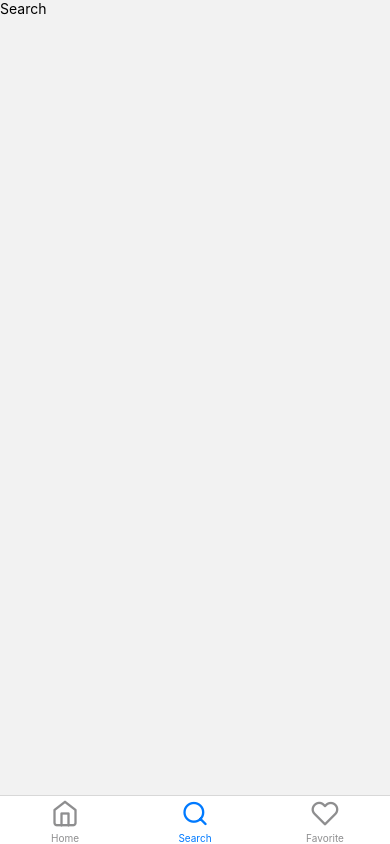
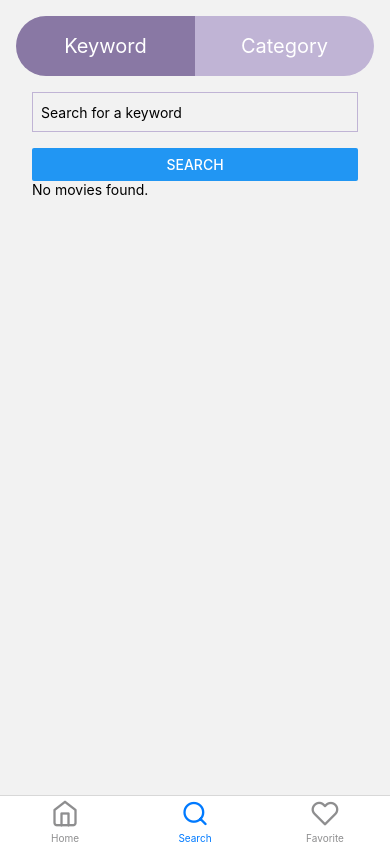
Before and after one commit to ikram1501/movieApp, a React Native app: screen /Search in a window 390 px wide. Built offline with nearby package versions, Linux system fonts and the light colour scheme; no server answers.

Commit message:
Menambahkan menu Searching

```diff
--- /dev/null
+++ b/src/components/search/CategorySearch.tsx
@@ -0,0 +1,13 @@
+// components/search/CategorySearch.tsx
+import React from 'react'
+import { View, Text } from 'react-native'
+
+const CategorySearch = (): JSX.Element => {
+  return (
+    <View>
+      <Text>Category</Text>
+    </View>
+  )
+}
+
+export default CategorySearch
--- /dev/null
+++ b/src/components/search/KeywordSearch.tsx
@@ -0,0 +1,103 @@
+// components/search/KeywordSearch.tsx
+import React, { useState } from 'react';
+import { View, TextInput, Button, StyleSheet, FlatList, Dimensions, Text } from 'react-native';
+import { API_ACCESS_TOKEN } from '@env';
+import MovieItem from '../movies/MovieItem';
+import type { Movie } from '../../types/app';
+
+const KeywordSearch = (): JSX.Element => {
+  const [keyword, setKeyword] = useState<string>('');
+  const [movies, setMovies] = useState<Movie[]>([]);
+
+  const handleSearch = async () => {
+    console.log('Submitted keyword:', keyword);
+
+    const options = {
+      method: 'GET',
+      headers: {
+        accept: 'application/json',
+        Authorization: `Bearer ${API_ACCESS_TOKEN}`,
+      },
+    };
+
+    try {
+      const response = await fetch(`https://api.themoviedb.org/3/search/movie?query=${encodeURIComponent(keyword)}&page=1`, options);
+      const data = await response.json();
+      console.log('Keyword data:', data);
+
+      // Filter and map movies with necessary details
+      const detailedMovies = data.results.map((movie: any) => {
+        if (movie.id && movie.poster_path && movie.title) {
+          return {
+            id: movie.id,
+            title: movie.title,
+            poster_path: movie.poster_path,
+            backdrop_path: movie.backdrop_path,
+            vote_average: movie.vote_average,
+          };
+        }
+        return null;
+      }).filter((movie: Movie | null) => movie !== null);
+
+      setMovies(detailedMovies as Movie[]);
+    } catch (error) {
+      console.error('Error fetching movie data:', error);
+    }
+  };
+
+  const numColumns = 3;
+  const screenWidth = Dimensions.get('window').width;
+  const itemWidth = (screenWidth - 90) / numColumns; // Adjust padding as necessary
+  const itemHeight = itemWidth * 1.4; // Adjust aspect ratio based on your MovieItem design
+
+  const renderItem = ({ item }: { item: Movie }) => (
+    <MovieItem
+      movie={item}
+      size={{ width: itemWidth, height: itemHeight }}
+      coverType="poster"
+    />
+  );
+
+  return (
+    <View style={styles.container}>
+      <TextInput
+        style={styles.input}
+        placeholder="Search for a keyword"
+        value={keyword}
+        onChangeText={setKeyword}
+        onSubmitEditing={handleSearch}
+      />
+      <Button title="Search" onPress={handleSearch} />
+      {movies.length === 0 ? (
+        <Text>No movies found.</Text>
+      ) : (
+        <FlatList
+          data={movies}
+          renderItem={renderItem}
+          keyExtractor={(item) => item.id.toString()}
+          numColumns={numColumns}
+          contentContainerStyle={styles.movieList}
+        />
+      )}
+    </View>
+  );
+};
+
+const styles = StyleSheet.create({
+  container: {
+    padding: 16,
+  },
+  input: {
+    height: 40,
+    borderColor: '#C0B4D5',
+    borderWidth: 1,
+    marginBottom: 16,
+    paddingHorizontal: 8,
+  },
+  movieList: {
+    paddingVertical: 16,
+    marginTop: 10,
+  },
+});
+
+export default KeywordSearch;
--- a/src/screens/Search.tsx
+++ b/src/screens/Search.tsx
@@ -1,10 +1,62 @@
-import React from 'react'
-import { View, Text } from 'react-native'
+import React, { useState } from 'react'
+import { View, Text, TouchableOpacity, StyleSheet } from 'react-native'
+import KeywordSearch from '../components/search/KeywordSearch'
+import CategorySearch from '../components/search/CategorySearch'
 
-export default function Search(): JSX.Element {
+const Search = (): JSX.Element => {
+  const [selectedBar, setSelectedBar] = useState<string>('keyword')
+
   return (
-    <View>
-      <Text>Search</Text>
+    <View style={styles.container}>
+      <View>
+        <View style={styles.topBarContainer}>
+          {['keyword', 'category'].map((item: string, index: number) => (
+            <TouchableOpacity
+              key={item}
+              activeOpacity={0.9}
+              style={{
+                ...styles.topBar,
+                backgroundColor: item === selectedBar ? '#8978A4' : '#C0B4D5',
+                borderTopLeftRadius: index === 0 ? 100 : 0,
+                borderBottomLeftRadius: index === 0 ? 100 : 0,
+                borderTopRightRadius: index === 1 ? 100 : 0,
+                borderBottomRightRadius: index === 1 ? 100 : 0,
+              }}
+              onPress={() => {
+                setSelectedBar(item)
+              }}
+            >
+              <Text style={styles.topBarLabel}>{item}</Text>
+            </TouchableOpacity>
+          ))}
+        </View>
+        {selectedBar === 'keyword' ? <KeywordSearch /> : <CategorySearch />}
+      </View>
     </View>
   )
 }
+
+const styles = StyleSheet.create({
+  container: {
+    padding: 16,
+  },
+  topBarContainer: {
+    display: 'flex',
+    flexDirection: 'row',
+    width: '100%',
+  },
+  topBar: {
+    alignItems: 'center',
+    justifyContent: 'center',
+    width: '50%',
+    height: 60,
+  },
+  topBarLabel: {
+    color: 'white',
+    fontSize: 20,
+    fontWeight: '400',
+    textTransform: 'capitalize',
+  },
+})
+
+export default Search
```
